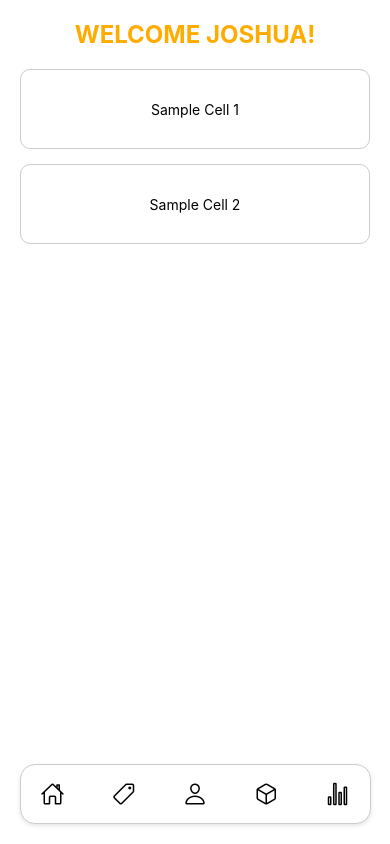
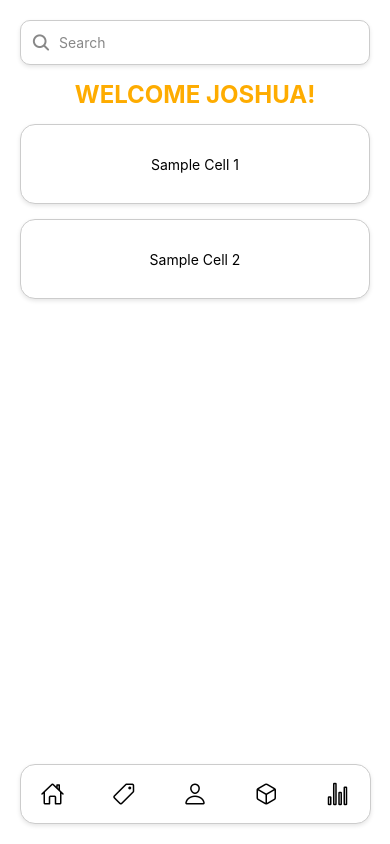
Before and after one commit to jamardines-dev/panindamobile-v2, a React Native app: screen /Home in a window 390 px wide. Built offline with nearby package versions, Linux system fonts and the light colour scheme.

Commit message:
searchbar added

```diff
--- a/App.js
+++ b/App.js
@@ -12,9 +12,9 @@ export default function App() {
   return (
     <NavigationContainer>
       <Stack.Navigator screenOptions={{ headerShown: false }}>
+        <Stack.Screen name='Home' component={Homepage}/>
         <Stack.Screen name='Login' component={LoginPage}></Stack.Screen>
         <Stack.Screen name='Signup' component={SignupPage}></Stack.Screen>
-        <Stack.Screen name='Home' component={Homepage}/>
       </Stack.Navigator>
     </NavigationContainer>
   );
--- a/src/components/Navbar.js
+++ b/src/components/Navbar.js
@@ -36,12 +36,12 @@
         flexDirection: 'row',
         justifyContent: 'space-between',
         alignItems: 'center',
-        width: '90%',          // rectangle width (less than screen)
-        maxWidth: 400,         // optional limit on large screens
+        width: '90%',
+        maxWidth: 400,
         height: 60,
-        paddingHorizontal: 20, // space inside the rectangle
+        paddingHorizontal: 20,
         backgroundColor: '#fff',
-        borderRadius: 15,      // rounded corners
+        borderRadius: 15,
         borderWidth: 1,
         borderColor: '#ccc',
         shadowColor: '#000',   // optional shadow
--- /dev/null
+++ b/src/components/searchBar.js
@@ -0,0 +1,46 @@
+import { Ionicons } from '@expo/vector-icons';
+import React, { Component } from 'react';
+import { View, TextInput, StyleSheet } from 'react-native';
+
+export default class SearchBar extends Component {
+  render() {
+    return (
+      <View style={styles.container}>
+        <Ionicons name="search" size={20} color="#888" style={styles.icon} />
+        <TextInput
+          style={styles.searchInput}
+          placeholder="Search"
+          placeholderTextColor="#888"
+        />
+      </View>
+    );
+  }
+}
+
+const styles = StyleSheet.create({
+  container: {
+    flexDirection: 'row',
+    alignItems: 'center',
+    width: '100%',
+    height: 45,
+    borderWidth: 1,
+    borderColor: '#ccc',
+    borderRadius: 10,
+    backgroundColor: '#fff',
+    paddingHorizontal: 10,
+    marginBottom: 15,
+    shadowColor: '#000',
+    shadowOffset: { width: 0, height: 2 },
+    shadowOpacity: 0.1,
+    shadowRadius: 4,
+    elevation: 3,
+  },
+  icon: {
+    marginRight: 8,
+  },
+  searchInput: {
+    flex: 1,
+    height: '100%',
+    color: '#000',
+  },
+});
--- a/src/screen/Homepage.js
+++ b/src/screen/Homepage.js
@@ -1,6 +1,7 @@
 import React from 'react';
 import { View, Text, StyleSheet, SafeAreaView } from 'react-native';
 import Navbar from '../components/navbar';
+import SearchBar from '../components/searchBar';
 
 export default function Homepage() {
   return (
@@ -8,6 +9,7 @@ export default function Homepage() {
 
 
       <View style={styles.content}>
+        <SearchBar/>
         <Text style={styles.welcomeText}>WELCOME JOSHUA!</Text>
 
         <View style={styles.cell}>
@@ -40,16 +42,22 @@ const styles = StyleSheet.create({
     fontSize: 24,
     fontWeight: 'bold',
     color: '#FEAC00',
-    marginBottom: 20,
+    marginBottom: 15,
   },
   cell: {
     width: '100%',
     height: 80,
     borderWidth: 1,
-    borderColor: '#ccc',
-    borderRadius: 10,
+    borderRadius: 15,
     justifyContent: 'center',
     alignItems: 'center',
     marginBottom: 15,
+    backgroundColor: '#fff',
+    borderColor: '#ccc',
+    shadowColor: '#000',   //shadow
+    shadowOffset: { width: 0, height: 2 },
+    shadowOpacity: 0.1,
+    shadowRadius: 4,
+    elevation: 3,
   },
 });
--- a/src/screen/authscreen/LoginPage.js
+++ b/src/screen/authscreen/LoginPage.js
@@ -13,6 +13,8 @@
     }
 
     handleLogin = () => {
+
+        //static only
         const { username, password } = this.state;
         const cleanUsername = (username || '').trim();
         const cleanPassword = (password || '').trim();
```
